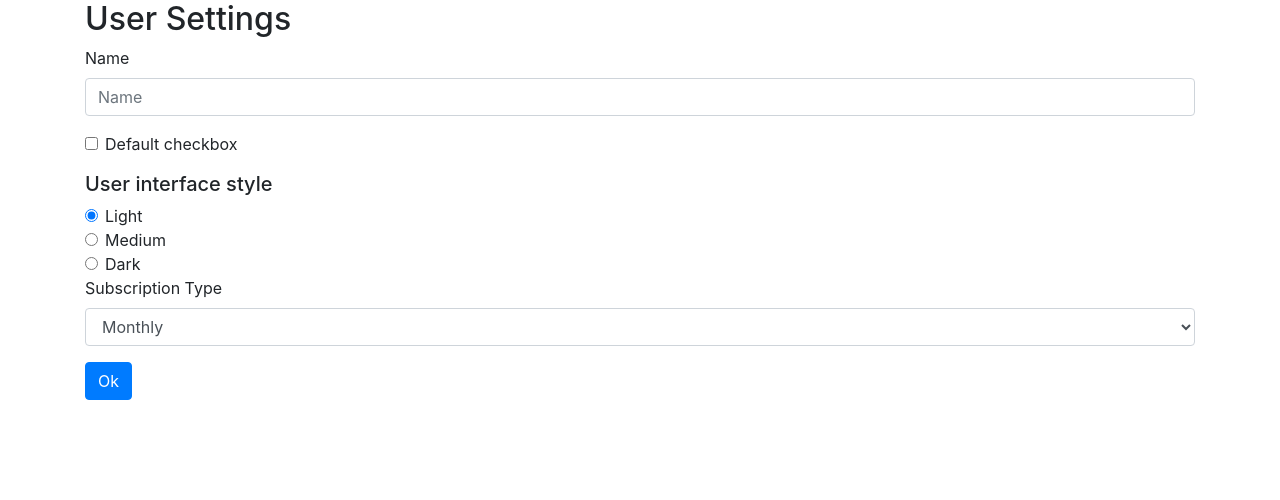
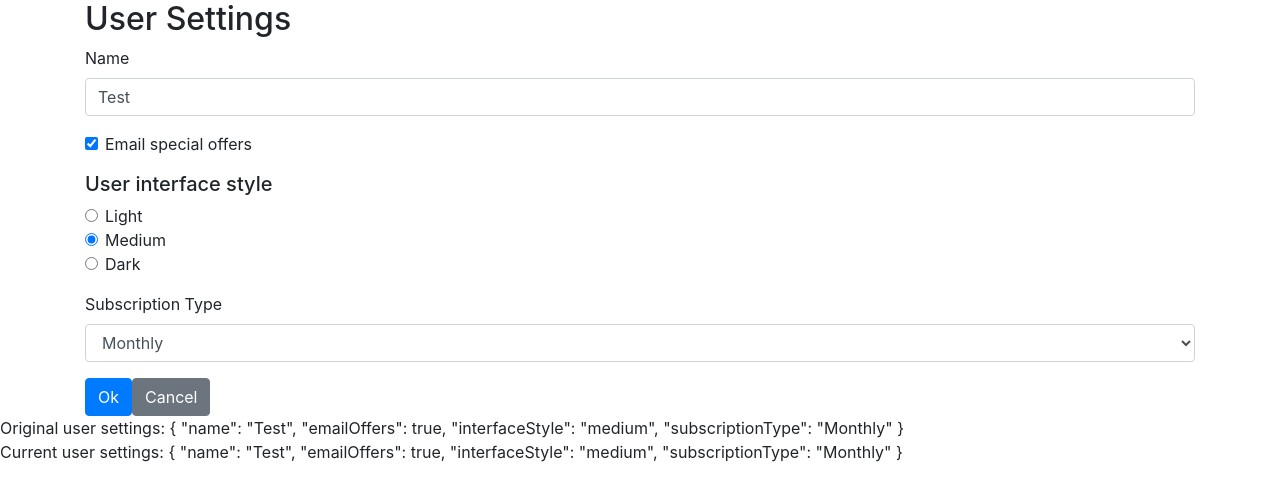
Before and after one commit to artemgusakov/Angular-Forms, an Angular app: page / in a window 1280 px wide. Shown: the top 500 px of the page. Built offline with nearby package versions, Linux system fonts and the light colour scheme.

Commit message:
_.clone(this.originalUserSetting)

```diff
--- /dev/null
+++ b/src/app/data/user-settings.ts
@@ -0,0 +1,6 @@
+export interface UserSettings {
+  name: string;
+  emailOffers: boolean;
+  interfaceStyle: string;
+  subscriptionType: string;
+}
--- a/src/app/user-settings-form/user-settings-form.component.html
+++ b/src/app/user-settings-form/user-settings-form.component.html
@@ -1,47 +1,55 @@
 <div class="container">
   <h2>User Settings</h2>
-  <form>
+
+  <form #form="ngForm">
     <div class="form-group">
       <label for="name">Name</label>
-      <input id="name" name="name" class="form-control" placeholder="Name"/>
+      <input id="name" name="name" class="form-control" placeholder="Name" [(ngModel)]="userSettings.name"/>
     </div>
     <div class="form-check form-group">
-      <input class="form-check-input" type="checkbox" value="" id="defaultCheck1">
-      <label class="form-check-label" for="defaultCheck1">
-        Default checkbox
+      <input class="form-check-input" type="checkbox" value="" id="emailOffers" name="emailOffers" [(ngModel)]="userSettings.emailOffers">
+      <label class="form-check-label" for="emailOffers">
+        Email special offers
       </label>
     </div>
 
     <h5>User interface style</h5>
+    <div class="form-group">
       <div class="form-check">
-      <input class="form-check-input" type="radio" name="interfaceStyle" id="lightInterface" value="option1" checked>
+        <input [(ngModel)]="userSettings.interfaceStyle" class="form-check-input" type="radio" name="interfaceStyle" id="lightInterface" value="light"
+               checked>
         <label class="form-check-label" for="lightInterface">
           Light
         </label>
       </div>
       <div class="form-check">
-      <input class="form-check-input" type="radio" name="interfaceStyle" id="mediumInterface" value="option2">
+        <input [(ngModel)]="userSettings.interfaceStyle" class="form-check-input" type="radio" name="interfaceStyle" id="mediumInterface" value="medium">
         <label class="form-check-label" for="mediumInterface">
           Medium
         </label>
       </div>
       <div class="form-check">
-      <input class="form-check-input" type="radio" name="interfaceStyle" id="darkInterface" value="option3">
+        <input [(ngModel)]="userSettings.interfaceStyle" class="form-check-input" type="radio" name="interfaceStyle" id="darkInterface" value="dark">
         <label class="form-check-label" for="darkInterface">
           Dark
         </label>
       </div>
+    </div>
 
     <div class="form-group">
       <label for="subscriptionType">Subscription Type</label>
-      <select class="form-control" id="subscriptionType">
-        <option value="1">Monthly</option>
-        <option value="2">Annual</option>
-        <option value="3">LifeTime</option>
+      <select [(ngModel)]="userSettings.subscriptionType" class="form-control" id="subscriptionType" name="subscriptionType">
+        <option value="Monthly">Monthly</option>
+        <option value="Annual">Annual</option>
+        <option value="LifeTime">LifeTime</option>
       </select>
     </div>
 
 
     <button class="btn btn-primary">Ok</button>
+    <button class="btn btn-secondary" (click)="cancelClick()">Cancel</button>
   </form>
 </div>
+
+<div>Original user settings: {{ _originalUserSetting | json}}</div>
+<div>Current user settings: {{ userSettings | json}}</div>
--- a/src/app/user-settings-form/user-settings-form.component.ts
+++ b/src/app/user-settings-form/user-settings-form.component.ts
@@ -1,4 +1,6 @@
 import { Component, OnInit } from '@angular/core';
+import {UserSettings} from '../data/user-settings';
+import * as _ from 'lodash';
 
 @Component({
   selector: 'app-user-settings-form',
@@ -7,9 +9,21 @@ import { Component, OnInit } from '@angular/core';
 })
 export class UserSettingsFormComponent implements OnInit {
 
+  private _originalUserSetting: UserSettings = {
+    name: 'Test',
+    emailOffers: true,
+    interfaceStyle: 'medium',
+    subscriptionType: 'Monthly'
+  };
+
+  public userSettings: UserSettings = _.clone(this._originalUserSetting);
+
   constructor() { }
 
   ngOnInit() {
   }
 
+  cancelClick() {
+    this.userSettings = _.clone(this._originalUserSetting);
+  }
 }
```
Lines whose indentation alone changed are shown as unchanged.
